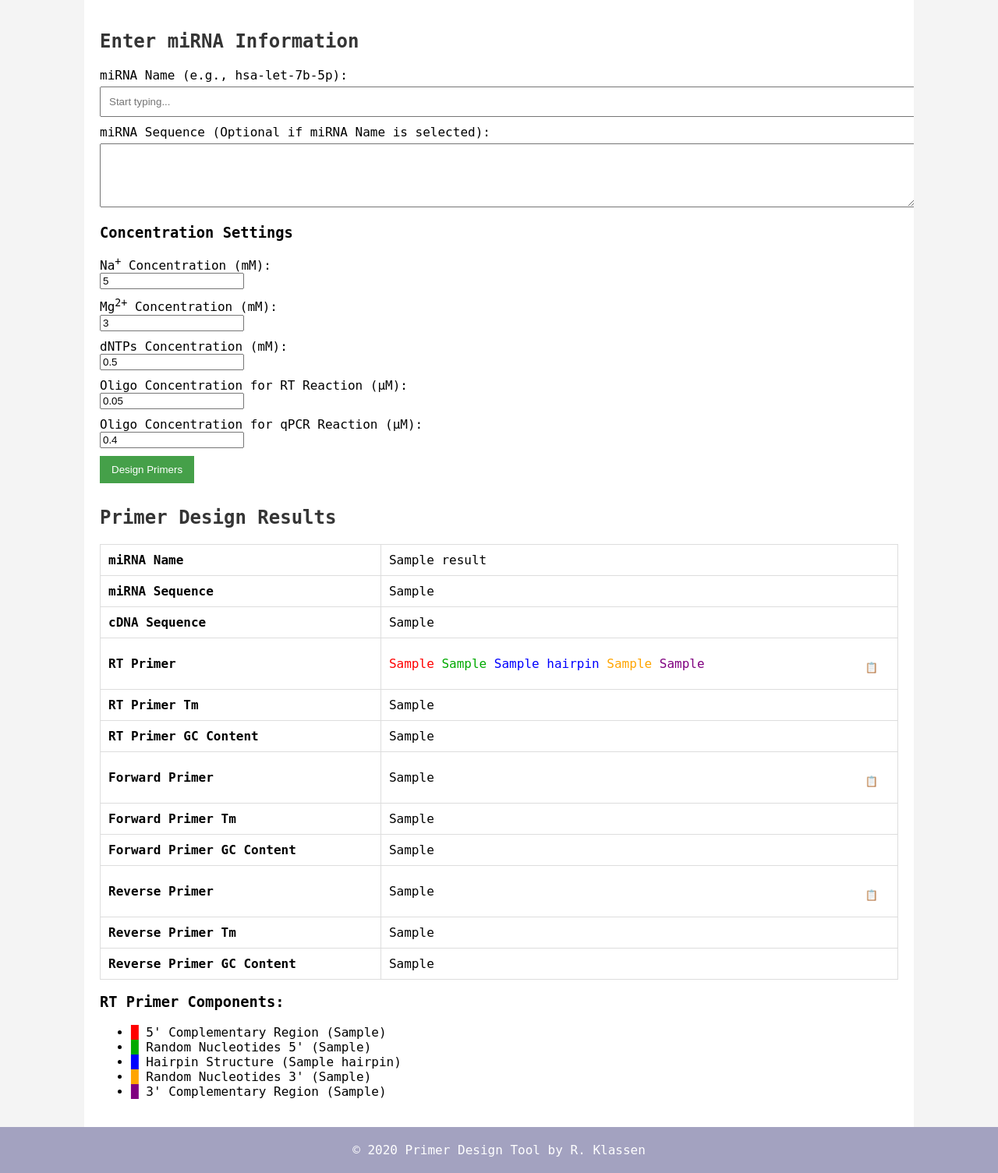
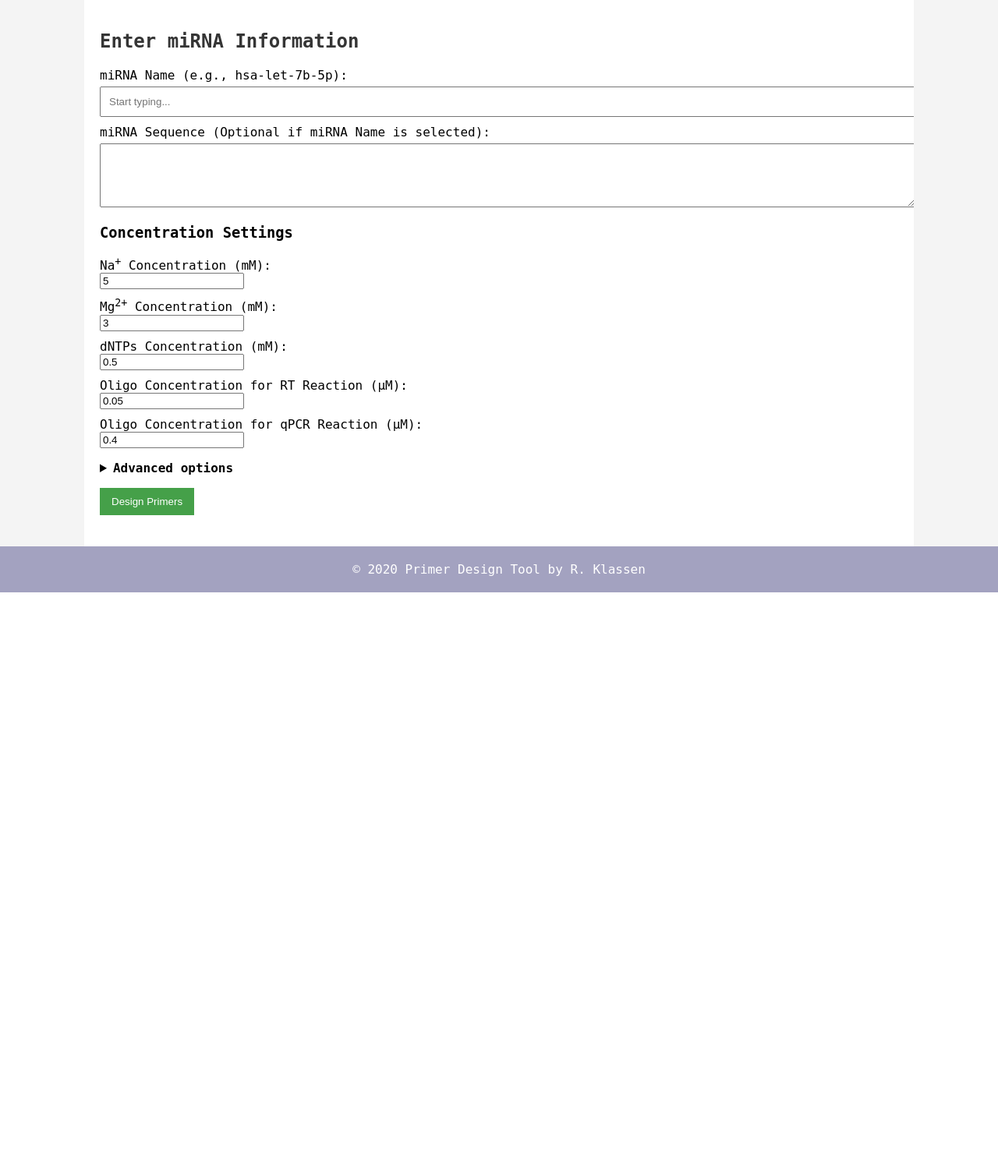
Before and after one commit to Rusklass/primer_design_app, a Flask app: template templates/index.html in a window 1280 px wide. Shown: the part 142-1647 px from the top of the page at 78% size. After the commit the page ends 902 px from the top, so only its background shows below. Run offline with Flask 2, Linux system fonts and the light colour scheme; the template is opened without the code that fills it: most values are stand-ins (such as "Sample title", 1, 10 or a date in 2020); parts of the project's set-up code (start-up, migrations or seed data) failed here and were passed over.

Commit message:
Update index.html
Advanced options added

```diff
--- a/templates/index.html
+++ b/templates/index.html
@@ -3,11 +3,18 @@
 <div class="container">
   <h2>Enter miRNA Information</h2>
 
-    {% if error %}
-    <div class="error">{{ error }}</div>
-    {% else %}
+  <style>
+    /* Tiny helpers just for this page */
+    .adv-row { display:flex; gap:1rem; flex-wrap:wrap; align-items:center; }
+    .short-input { width: 120px; }
+    .seed-group { display:flex; gap:.4rem; align-items:center; }
+    .icon-btn { padding:.2rem .4rem; border:1px solid #ccc; background:#fafafa; cursor:pointer; }
+    .check-inline { display:flex; align-items:center; gap:.4rem; }
+    .error { color:#b00020; margin:.5rem 0; }
+    .results pre { font-family:monospace; white-space:pre; }
+  </style>
+
   <div id="error" class="error" style="display:none;"></div>
-    {% endif %}
 
   <form method="post" id="primerForm">
     <label for="miRNA_name">miRNA Name (e.g., hsa-let-7b-5p):</label>
@@ -33,82 +40,48 @@
     <label for="oligo_conc_qpcr">Oligo Concentration for qPCR Reaction (µM):</label>
     <input type="number" name="oligo_conc_qpcr" step="0.0001" value="0.4" required>
 
-        <button type="submit">Design Primers</button>
+    <!-- ADVANCED OPTIONS (collapsed by default). All checkboxes OFF by default. -->
+    <details id="advDetails" style="margin-top:1rem;">
+      <summary style="cursor:pointer;"><strong>Advanced options</strong></summary>
+
+      <div class="adv-row" style="margin-top:.75rem;">
+        <label>ΔG min (kcal/mol)
+          <input type="number" step="0.1" name="dg_min" value="-14">
+        </label>
+        <label>ΔG max (kcal/mol)
+          <input type="number" step="0.1" name="dg_max" value="-9">
+        </label>
+
+        <div class="seed-group">
+          <label>Seed
+            <input type="text" name="seed" id="seedInput" class="short-input" value="13" placeholder="e.g. 13">
+          </label>
+          <button type="button" id="seedDice" class="icon-btn" title="Random seed">🎲</button>
+        </div>
+      </div>
+
+      <div class="adv-row">
+        <label class="check-inline"><input type="checkbox" name="randomize_seed"> Randomize seed</label>
+        <label class="check-inline"><input type="checkbox" name="auto_relax"> Auto-relax ΔG if no hits</label>
+        <label class="check-inline"><input type="checkbox" name="include_score"> Include score</label>
+      </div>
+
+      <div class="adv-row" style="margin-top:.5rem;">
+        <label class="check-inline"><input type="checkbox" name="include_rt_product"> Include RT product</label>
+        <label class="check-inline"><input type="checkbox" name="include_ascii"> Include ASCII duplex</label>
+        <label class="check-inline"><input type="checkbox" name="include_struct"> Include RT hairpin MFE</label>
+      </div>
+    </details>
+
+    <button type="submit" style="margin-top:1rem;">Design Primers</button>
   </form>
 
-    <div id="result" style="margin-top:30px;">
-        {% if results %}
-        <h2>Primer Design Results</h2>
-        <table>
-            <tr><th>miRNA Name</th><td>{{ results.miRNA_name }}</td></tr>
-            <tr><th>miRNA Sequence</th><td>{{ results.miRNA_sequence }}</td></tr>
-            <tr><th>cDNA Sequence</th><td>{{ results.cDNA_sequence }}</td></tr>
-            <tr>
-                <th>RT Primer</th>
-                <td>
-                    <div style="display: flex; align-items: center; justify-content: space-between; gap: 10px; flex-wrap: wrap;">
-                        <div>
-                            <span style="color: #FF0000;">{{ results.rt_primer_5 }}</span>
-                            <span style="color: #00AA00;">{{ results.random_nt_5 }}</span>
-                            <span style="color: #0000FF;">{{ results.hairpin }}</span>
-                            <span style="color: #FFA500;">{{ results.random_nt_3 }}</span>
-                            <span style="color: #800080;">{{ results.rt_primer_3 }}</span>
-                        </div>
-                        <button style="background: none; border: none; cursor: pointer;"
-                                onclick="copyToClipboard(this, '{{ results.RT_primer }}')">📋</button>
-                    </div>
-                </td>
-            </tr>
-            <tr><th>RT Primer Tm</th><td>{{ results.RT_primer_Tm }}</td></tr>
-            <tr><th>RT Primer GC Content</th><td>{{ results.RT_primer_GC }}</td></tr>
-            <tr>
-                <th>Forward Primer</th>
-                <td>
-                    <div style="display: flex; align-items: center; justify-content: space-between;">
-                        <div>{{ results.Forward_primer }}</div>
-                        <button style="background: none; border: none; cursor: pointer;"
-                                onclick="copyToClipboard(this, '{{ results.Forward_primer }}')">📋</button>
-                    </div>
-                </td>
-            </tr>
-            <tr><th>Forward Primer Tm</th><td>{{ results.Forward_primer_Tm }}</td></tr>
-            <tr><th>Forward Primer GC Content</th><td>{{ results.Forward_primer_GC }}</td></tr>
-            <tr>
-                <th>Reverse Primer</th>
-                <td>
-                    <div style="display: flex; align-items: center; justify-content: space-between;">
-                        <div>{{ results.Reverse_primer }}</div>
-                        <button style="background: none; border: none; cursor: pointer;"
-                                onclick="copyToClipboard(this, '{{ results.Reverse_primer }}')">📋</button>
-                    </div>
-                </td>
-            </tr>
-            <tr><th>Reverse Primer Tm</th><td>{{ results.Reverse_primer_Tm }}</td></tr>
-            <tr><th>Reverse Primer GC Content</th><td>{{ results.Reverse_primer_GC }}</td></tr>
-        </table>
-
-        <h3>RT Primer Components:</h3>
-        <ul>
-            <li><span style="color: #FF0000;">&#9608;</span> 5' Complementary Region ({{ results.rt_primer_5 }})</li>
-            <li><span style="color: #00AA00;">&#9608;</span> Random Nucleotides 5' ({{ results.random_nt_5 }})</li>
-            <li><span style="color: #0000FF;">&#9608;</span> Hairpin Structure ({{ results.hairpin }})</li>
-            <li><span style="color: #FFA500;">&#9608;</span> Random Nucleotides 3' ({{ results.random_nt_3 }})</li>
-            <li><span style="color: #800080;">&#9608;</span> 3' Complementary Region ({{ results.rt_primer_3 }})</li>
-        </ul>
-        {% endif %}
+  <!-- Single-page results go here -->
+  <div id="results" class="results" style="margin-top:20px;"></div>
 </div>
 
-    {% if history %}
-    <div id="history" style="margin-top:50px;">
-        <div style="display: flex; justify-content: space-between; align-items: center;">
-            <a href="{{ url_for('download_csv') }}">
-                <button>⬇️ Download Last 10 as CSV</button>
-            </a>
-        </div>
-    </div>
-    {% endif %}
-</div>
-
+<!-- jQuery + jQuery UI (for autocomplete). Include the jQuery UI CSS in your base.html or here. -->
+<link rel="stylesheet" href="https://code.jquery.com/ui/1.13.1/themes/base/jquery-ui.css">
 <script src="https://code.jquery.com/jquery-3.6.0.min.js"></script>
 <script src="https://code.jquery.com/ui/1.13.1/jquery-ui.min.js"></script>
 <script>
@@ -119,54 +92,129 @@
       setTimeout(() => button.innerHTML = original, 1000);
     });
   }
-</script>
-<script>
-$(function() {
+
+  $(function () {
+    // Autocomplete
     $('#miRNA_name').autocomplete({
-        minLength: 2,
       source: function(request, response) {
-            $.get("{{ url_for('autocomplete') }}", { q: request.term }, function(data) {
-                response(data.suggestions.slice(0, 10));
+        $.ajax({
+          url: "{{ url_for('autocomplete') }}",
+          dataType: "json",
+          data: { q: request.term },
+          success: function(data) { response(data.suggestions); }
+        });
+      },
+      minLength: 1
+    });
+
+    // AJAX submit
+    $('#primerForm').on('submit', function (e) {
+      e.preventDefault();
+      const form = e.currentTarget;
+      const btn = $(form).find('button[type="submit"]');
+      btn.prop('disabled', true).text('Designing…');
+
+      fetch("{{ url_for('design') }}", {
+        method: "POST",
+        body: new FormData(form)
+      })
+      .then(async (r) => {
+        const data = await r.json();
+        if (!r.ok) throw new Error(data.error || 'Request failed');
+        renderResults(data);
+      })
+      .catch(err => {
+        $('#results').html('<div class="error">'+ (err.message || 'Error') +'</div>');
+      })
+      .finally(() => {
+        btn.prop('disabled', false).text('Design Primers');
+      });
+    });
+
+    function renderResults(res) {
+      let html = `
+        <h2>Top RT Primer Designs</h2>
+        <p><strong>miRNA:</strong> ${escapeHtml(res.miRNA_name)}<br>
+           <strong>miRNA sequence (RNA):</strong> ${escapeHtml(res.miRNA_sequence)}<br>
+           <strong>cDNA (DNA):</strong> ${escapeHtml(res.cDNA_sequence)}<br>
+           <strong>ΔG window:</strong> [${res.dg_window[0]}, ${res.dg_window[1]}] kcal/mol<br>
+           <strong>Seed used:</strong> ${res.seed_used}</p>
+      `;
+
+      if (!res.candidates || !res.candidates.length) {
+        html += '<div class="error">No valid designs found under current constraints.</div>';
+        $('#results').html(html);
+        return;
+      }
+
+      html += '<ol>';
+      res.candidates.forEach(c => {
+        html += `
+          <li style="margin-bottom:1rem;">
+            <div><strong>RT primer:</strong> <span style="word-break:break-all;">${c.colored_html || ''}</span></div>
+            <div><em>RT Tm / GC:</em> ${c.RT_primer_Tm || 'N/A'}, ${c.RT_primer_GC || 'N/A'}</div>
+            <div><em>ΔG (5′):</em> ${c.dg5 || 'N/A'} &nbsp; <em>ΔG (3′):</em> ${c.dg3 || 'N/A'} &nbsp; <em>ΣΔG:</em> ${c.dg_sum || 'N/A'}</div>
+            <div><em>Forward primer:</em> ${c.Forward_primer || ''} (${c.Forward_primer_Tm || 'N/A'})</div>
+            <div><em>Reverse primer:</em> ${c.Reverse_primer || ''} (${c.Reverse_primer_Tm || 'N/A'})</div>
+            ${Object.prototype.hasOwnProperty.call(c,'rt_product')
+              ? `<div><em>RT product:</em> <span style="word-break:break-all;">${c.rt_product}</span></div>`
+              : ``}
+            ${Object.prototype.hasOwnProperty.call(c,'heterodimer_ascii')
+              ? `<pre>${c.heterodimer_ascii}</pre>`
+              : ``}
+            ${Object.prototype.hasOwnProperty.call(c,'rt_struct_42C')
+              ? `<div><em>RT hairpin @42°C:</em> ${c.rt_struct_42C} &nbsp; <em>MFE:</em> ${c.rt_mfe_42C || 'N/A'}</div>`
+              : ``}
+            ${Object.prototype.hasOwnProperty.call(c,'score')
+              ? `<div><em>Score:</em> ${c.score}</div>`
+              : ``}
+          </li>`;
+      });
+      html += '</ol>';
+      $('#results').html(html);
+    }
+
+    function escapeHtml(s) {
+      return String(s).replace(/[&<>"']/g, m =>
+        ({'&':'&amp;','<':'&lt;','>':'&gt;','"':'&quot;',"'":'&#39;'}[m])
+      );
+    }
+
+    // Seed dice button -> fill random 32-bit seed
+    const seedBtn = document.getElementById('seedDice');
+    const seedInput = document.getElementById('seedInput');
+    if (seedBtn && seedInput) {
+      seedBtn.addEventListener('click', () => {
+        const buf = new Uint32Array(1);
+        (window.crypto || window.msCrypto).getRandomValues(buf);
+        seedInput.value = buf[0].toString();
       });
     }
+
+    // Remember Advanced panel open/closed state
+    document.addEventListener('DOMContentLoaded', () => {
+        const adv = document.getElementById('advDetails');
+        if (adv) {
+        const saved = localStorage.getItem('advOpen');
+        if (saved === '1') adv.open = true;
+        adv.addEventListener('toggle', () => {
+            localStorage.setItem('advOpen', adv.open ? '1' : '0');
         });
-
-    $('#primerForm').on('submit', function(e) {
-        e.preventDefault();
-        $('#error').hide().text('');
-        $.ajax({
-            url: '/',
-            method: 'POST',
-            data: $(this).serialize(),
-            success: function(response) {
-                const html = $(response);
-                const newResult = html.find('#result');
-                const newHistory = html.find('#history');
-
-                if ($('#result').length) {
-                    $('#result').replaceWith(newResult);
-                } else {
-                    $('#primerForm').after(newResult);
         }
 
-                if ($('#history').length) {
-                    $('#history').replaceWith(newHistory);
-                } else {
-                    $('#result').after(newHistory);
+        // Optional UX: disable seed input when "Randomize seed" is checked
+        const randCb = document.querySelector('input[name="randomize_seed"]');
+        const seedInput = document.getElementById('seedInput');
+        const seedDice = document.getElementById('seedDice');
+        function syncSeedDisabled() {
+        const on = randCb && randCb.checked;
+        if (seedInput) seedInput.disabled = on;
+        if (seedDice) seedDice.disabled = on;
         }
-                const errorText = html.find('.error').text();
-
-                if (errorText) {
-                    $('#error').text(errorText).show();
-                } else {
-                    $('#result').html(resultContainer);
-                    $('#history').html(historyContainer);
+        if (randCb) {
+        randCb.addEventListener('change', syncSeedDisabled);
+        syncSeedDisabled();
         }
-            },
-            error: function() {
-                $('#error').text('An unexpected error occurred.').show();
-            }
-        });
     });
   });
 </script>
```
Lines whose indentation alone changed are shown as unchanged.
